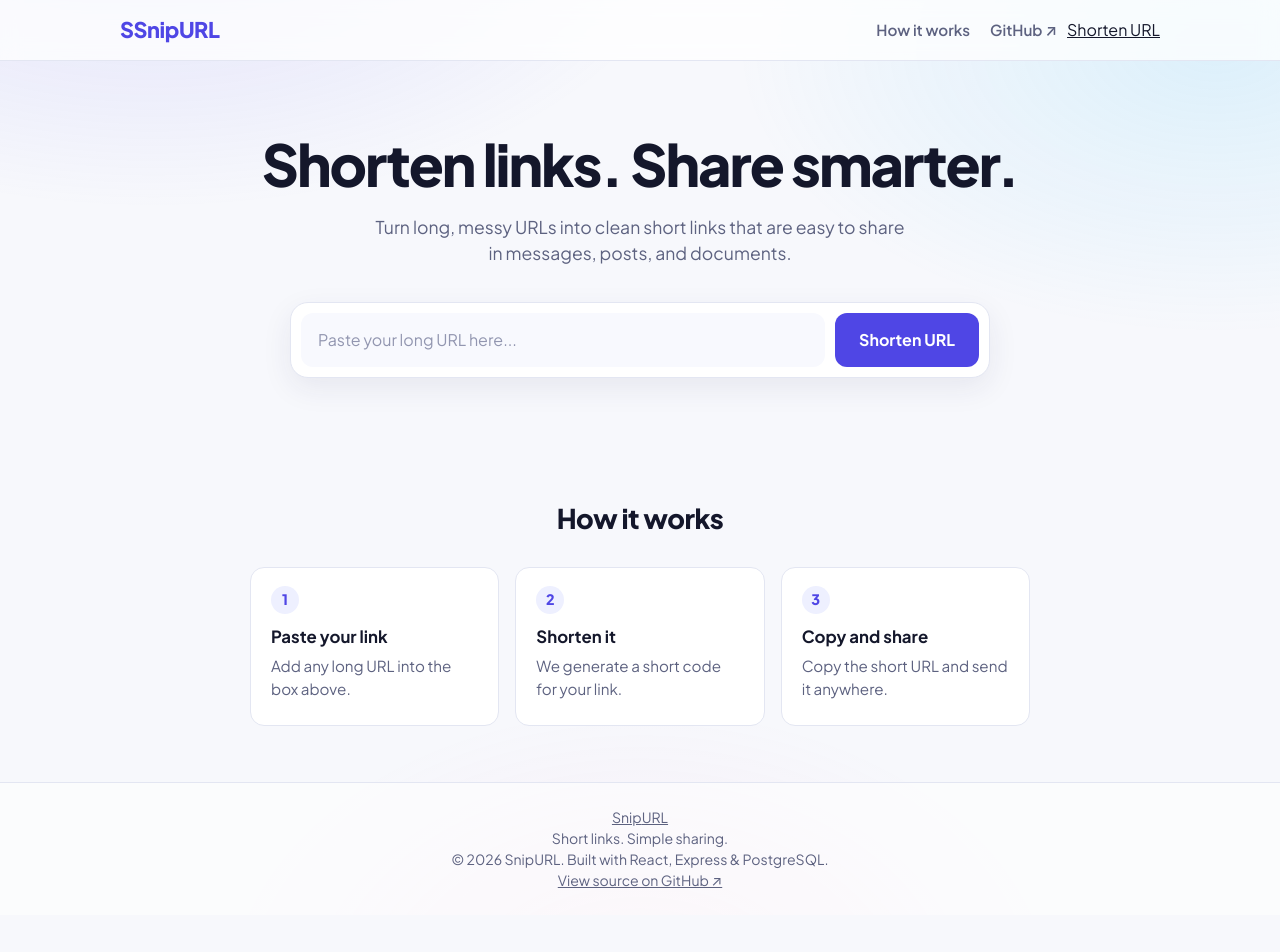
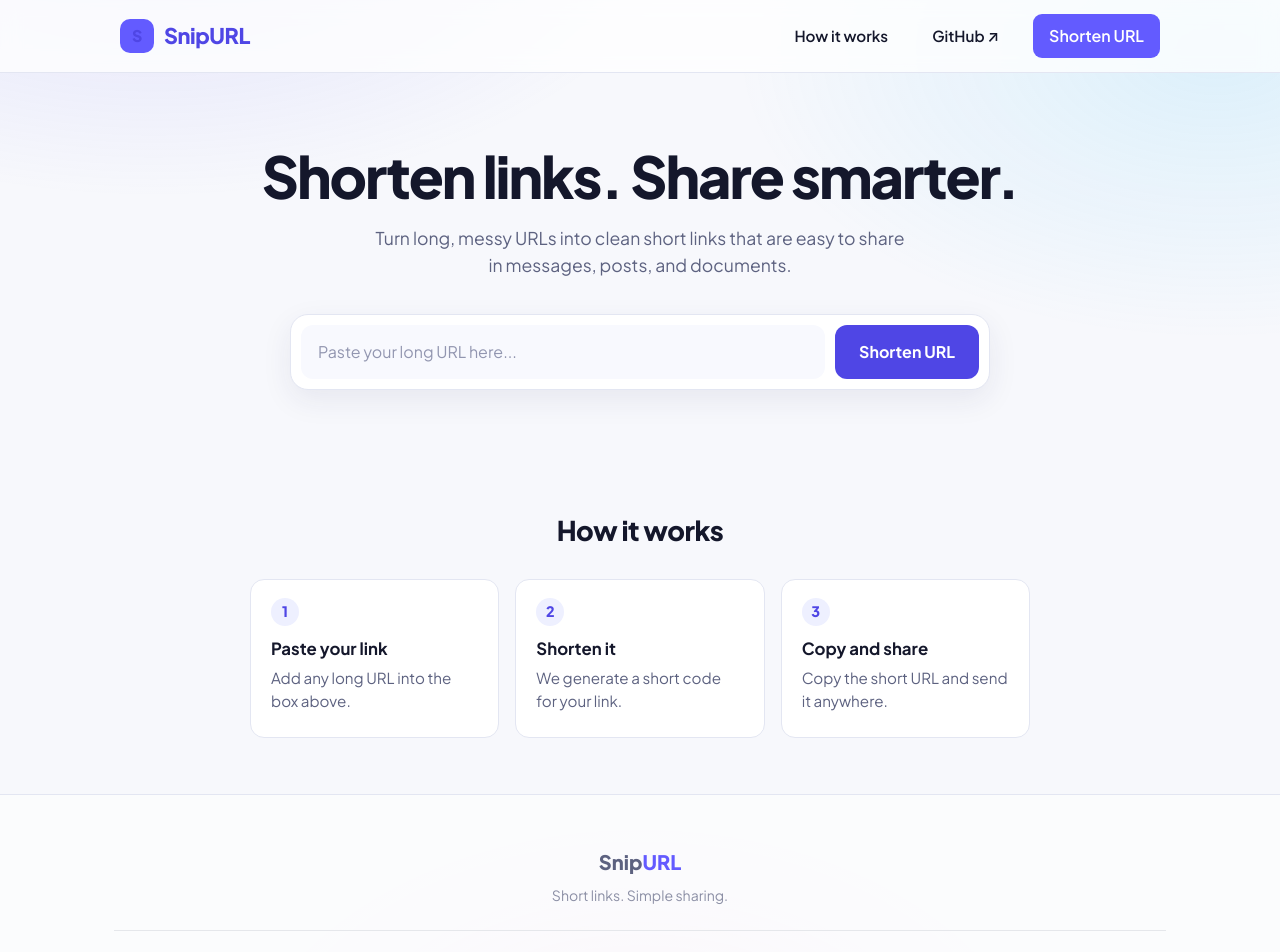
Before and after one commit to pavithranscs25/URL-Shortener, a React (Vite) app in the folder frontend/: page / in a window 1280 px wide. Shown: the top 952 px of the page. Before the commit the page ends 915 px from the top, so only its background shows below. Built offline with nearby package versions, Linux system fonts and the light colour scheme.

Commit message:
updated APP.css

```diff
--- a/frontend/src/App.css
+++ b/frontend/src/App.css
@@ -370,3 +370,113 @@
     margin-top: 64px;
   }
 }
+
+
+.navbar-inner {
+  display: flex;
+  align-items: center;
+  justify-content: space-between;
+  gap: 24px;
+}
+
+.logo {
+  display: inline-flex;
+  align-items: center;
+  gap: 10px;
+  font-size: 1.35rem;
+  font-weight: 800;
+  text-decoration: none;
+  color: inherit;
+}
+
+.logo-icon {
+  display: grid;
+  place-items: center;
+  width: 34px;
+  height: 34px;
+  border-radius: 10px;
+  background: #635bff;
+  color: white;
+  font-size: 1rem;
+}
+
+.logo-highlight,
+.footer-logo span {
+  color: #635bff;
+}
+
+.navbar-nav {
+  display: flex;
+  align-items: center;
+  gap: 24px;
+}
+
+.nav-link,
+.footer-bottom a {
+  color: inherit;
+  text-decoration: none;
+  transition: opacity 0.2s ease;
+}
+
+.nav-link:hover,
+.footer-bottom a:hover {
+  opacity: 0.7;
+}
+
+.nav-cta {
+  padding: 10px 16px;
+  border-radius: 9px;
+  background: #635bff;
+  color: white;
+  font-weight: 600;
+  text-decoration: none;
+}
+
+.footer-inner {
+  max-width: 1100px;
+  margin: 0 auto;
+  padding: 28px 24px;
+}
+
+.footer-logo {
+  color: inherit;
+  font-size: 1.25rem;
+  font-weight: 800;
+  text-decoration: none;
+}
+
+.footer-description {
+  margin: 8px 0 24px;
+  opacity: 0.7;
+}
+
+.footer-bottom {
+  display: flex;
+  justify-content: space-between;
+  align-items: center;
+  flex-wrap: wrap;
+  gap: 12px;
+  padding-top: 18px;
+  border-top: 1px solid #e5e7eb;
+  font-size: 0.9rem;
+}
+
+@media (max-width: 600px) {
+  .navbar-nav {
+    gap: 12px;
+  }
+
+  .github-link {
+    display: none;
+  }
+
+  .nav-cta {
+    padding: 9px 11px;
+    font-size: 0.85rem;
+  }
+
+  .footer-bottom {
+    flex-direction: column;
+    align-items: flex-start;
+  }
+}
```
